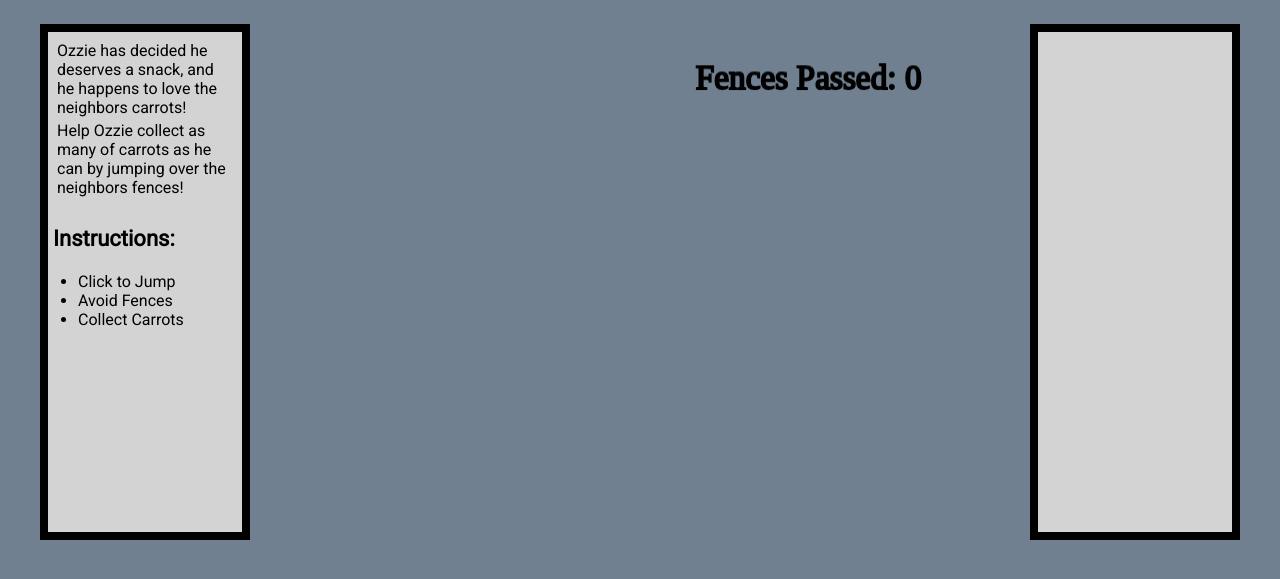
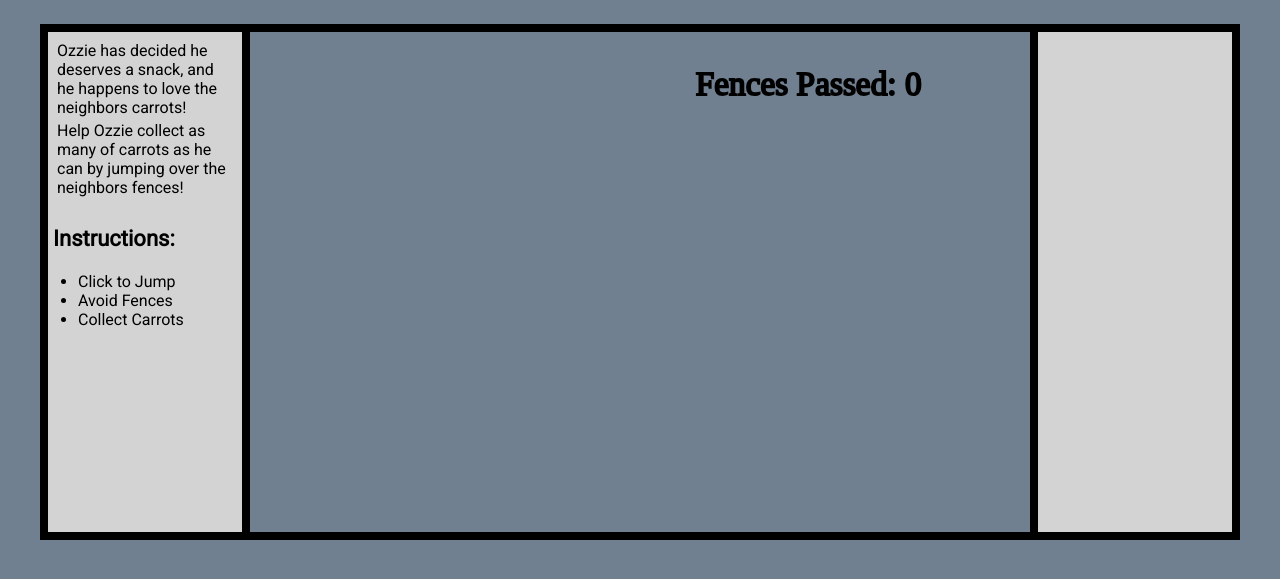
Before and after one commit to ClaytonJones839/OzziesCarrotQuest, a website built with webpack: page index.html in a window 1280 px wide. Shown: the part 85-664 px from the top of the page. Built offline with nearby package versions, Linux system fonts and the light colour scheme.

Commit message:
Add styling

```diff
--- a/assets/stylesheets/style.css
+++ b/assets/stylesheets/style.css
@@ -51,3 +51,8 @@
 .par1, .par2 {
     margin: 4px;
 }
+
+#dog-game {
+    border-top: 8px solid black;
+    border-bottom: 8px solid black;
+}
```
